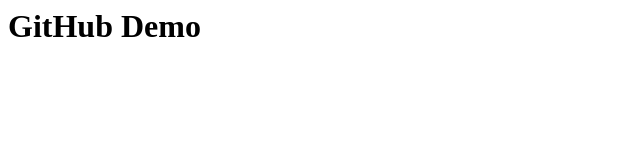
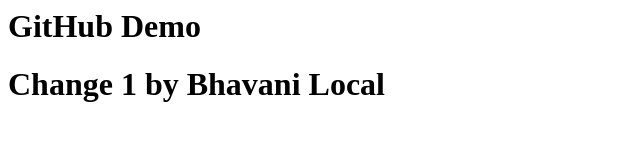
Before and after one commit to Bhavani-xfactory/github-demo, a plain HTML site: page index.html in a window 1280 px wide. Shown: the whole page, without its empty margins (0-640 px from the left). Drawn offline with Linux system fonts and the light colour scheme.

Commit message:
local chage 1

```diff
--- a/index.html
+++ b/index.html
@@ -4,7 +4,7 @@
     </head>
     <body>
         <h1>GitHub Demo</h1>
-
+        <h1>Change 1 by Bhavani Local</h1>
 
     </body>
 </html>
```
